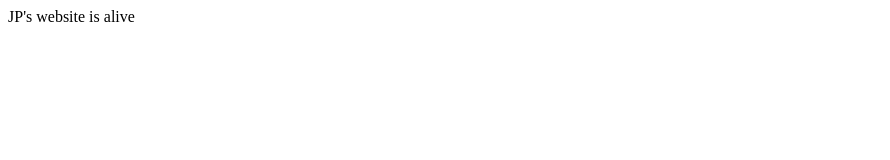
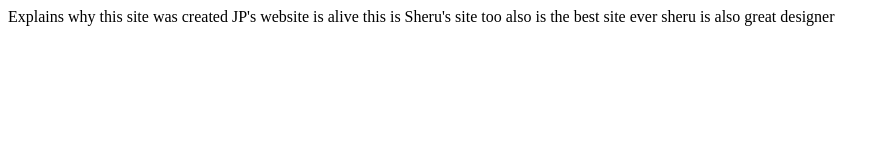
Before and after one commit to jpthind/public_html, a plain HTML site: page index.html in a window 1280 px wide. Shown: the whole page, without its empty margins (0-890 px from the left). Drawn offline with Linux system fonts and the light colour scheme.

Commit message:
sheru's ability added to index.html

```diff
--- a/index.html
+++ b/index.html
@@ -1,5 +1,9 @@
 <html>
   <body>
+   Explains why this site was created
   JP's website is alive
+  this is Sheru's site too
+  also is the best site ever
+  sheru is also great designer
   </body>
 </html>
```
